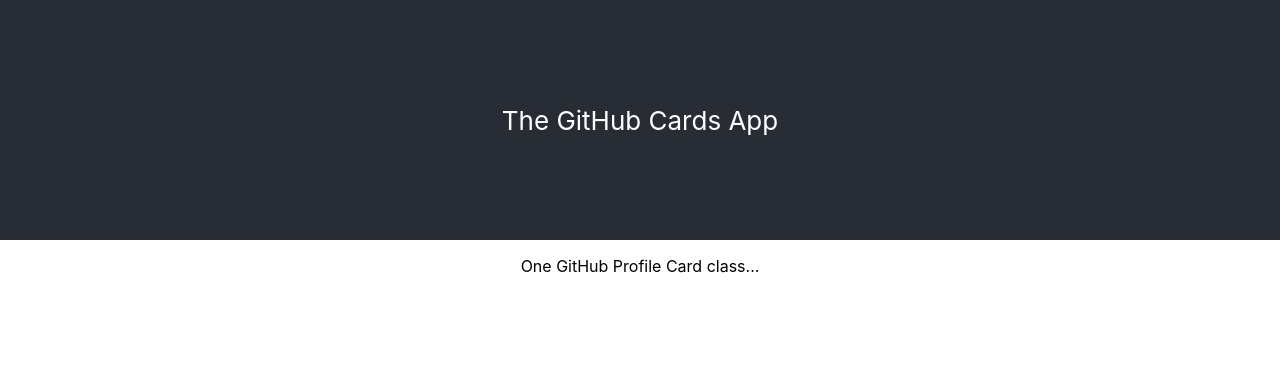
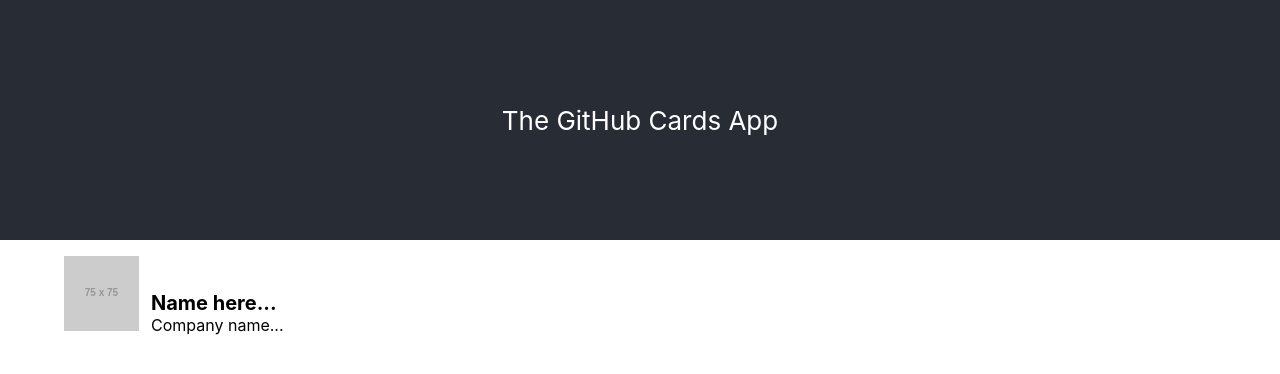
Before and after one commit to AaronGoodrum/react_basic_hook, a React (Create React App) app: page / in a window 1280 px wide. Shown: the top 374 px of the page. Built offline with nearby package versions, Linux system fonts and the light colour scheme.

Commit message:
update to use cardlist to be able to show a list

```diff
--- a/src/App.css
+++ b/src/App.css
@@ -25,18 +25,20 @@
 
 .github-profile {
   margin: 1rem;
+  text-align: left;
+  padding-left: 3em;
 }
 
 .github-profile img {
   width: 75px;
 }
 
-.github-profile info {
+.github-profile .info {
   display: inline-block;
   margin-left: 12px;
 }
 
-.github-profile name {
+.github-profile .info .name {
   font-size: 1.25rem;
   font-weight: bold;
 }
--- a/src/App.js
+++ b/src/App.js
@@ -1,13 +1,13 @@
 import React from "react";
 import "./App.css";
-import Card from "./Component/Card";
+import CardList from "./Component/CardList";
 
 class App extends React.Component {
   render() {
     return (
       <div className="App">
         <header className="App-header">{this.props.title}</header>
-        <Card />
+        <CardList />
       </div>
     );
   }
--- a/src/Component/Card.js
+++ b/src/Component/Card.js
@@ -1,10 +1,15 @@
 import React from 'react';
 
 class Card extends React.Component {
+
   render() {
     return (
       <div className="github-profile">
-        One GitHub Profile Card class...
+        <img alt="headshots" src="https://placehold.it/75" />
+        <div className="info">
+          <div className="name"> Name here...</div>
+          <div className="company">Company name...</div>
+        </div>
       </div>
     )
   }
--- /dev/null
+++ b/src/Component/CardList.js
@@ -0,0 +1,21 @@
+import React from 'react';
+import Card from "./Card";
+/*
+	const testData = [
+			{name: "Dan Abramov", avatar_url: "https://avatars0.githubusercontent.com/u/810438?v=4", company: "@facebook"},
+      {name: "Sophie Alpert", avatar_url: "https://avatars2.githubusercontent.com/u/6820?v=4", company: "Humu"},
+  		{name: "Sebastian Markbåge", avatar_url: "https://avatars2.githubusercontent.com/u/63648?v=4", company: "Facebook"},
+	];
+*/
+// Will need a List of card coming from data
+
+class CardList extends React.Component {
+
+  render() {
+    return (
+    <Card />
+    )
+  }
+}
+
+export default CardList;
```
